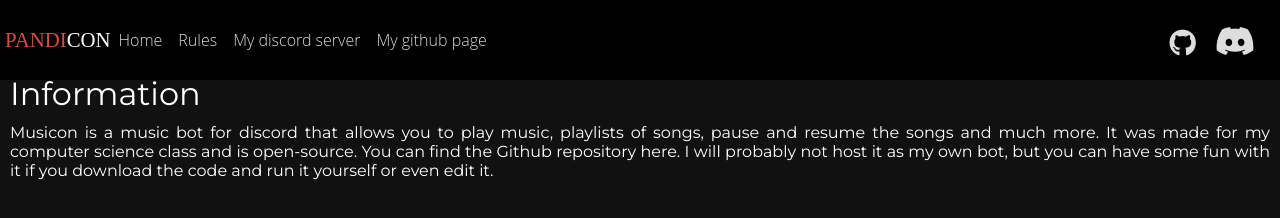
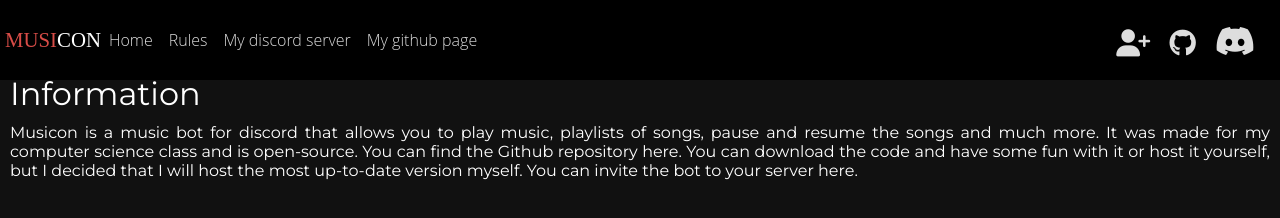
Before and after one commit to Pandicon/pandicon.github.io, a plain HTML site: page musicon/info/index.html in a window 1280 px wide. Drawn offline with Linux system fonts and the light colour scheme; a script that the page names is missing; a web font is replaced by a local one.

Commit message:
Updated information regarding Musicon

```diff
--- a/musicon/info/index.html
+++ b/musicon/info/index.html
@@ -12,12 +12,13 @@
 
 <body>
     <nav class = 'topNav topNavDark'>
-        <a class = 'pandiconTextHeader inheritTextDeco' href='.'><span class='pandiText'>PANDI</span><span class='conText conTextDark'>CON</span></a>
+        <a class = 'pandiconTextHeader inheritTextDeco' href='../'><span class='pandiText'>MUSI</span><span class='conText conTextDark'>CON</span></a>
         <a class = 'navLink inheritTextDeco' href = '../'>Home</a>
         <a class = 'navLink inheritTextDeco' href = '../rules'>Rules</a>
         <a class = 'navLink inheritTextDeco' href = 'https://discord.gg/gCBJ5gW' target="_blank">My discord server</a>
         <a class = 'navLink inheritTextDeco' href = 'https://github.com/Pandicon' target="_blank">My github page</a>
         <div class = 'navRight'>
+            <a class = 'navR inheritTextDeco iconLink navRightDark fontSize-17' href = 'https://discord.com/oauth2/authorize/?permissions=8&scope=bot&client_id=845575204653760512' target="_blank"><i class="fas fa-user-plus"></i></a>
             <a class = 'navR inheritTextDeco iconLink navRightDark fontSize-17' href = 'https://github.com/Pandicon/Musicon' target="_blank"><i class="fab fa-github"></i></a>
             <a class = 'navR inheritTextDeco iconLink navRightDark' href = 'https://discord.gg/gCBJ5gW' target="_blank"><i class="fab fa-discord"></i></a>
         </div>
@@ -26,7 +27,7 @@
         <div class = 'home'>
             <div style='overflow: auto; padding: 10px; text-align: justify;' class='commandsText'>
                 <div style="font-size: 2rem;">Information</div>
-                <div class='padding10Top'>Musicon is a music bot for discord that allows you to play music, playlists of songs, pause and resume the songs and much more. It was made for my computer science class and is open-source. You can find the Github repository <a class = 'text-link' href = 'https://github.com/Pandicon/Musicon' target="_blank">here</a>. I will probably not host it as my own bot, but you can have some fun with it if you download the code and run it yourself or even edit it.</div>
+                <div class='padding10Top'>Musicon is a music bot for discord that allows you to play music, playlists of songs, pause and resume the songs and much more. It was made for my computer science class and is open-source. You can find the Github repository <a class = 'text-link' href = 'https://github.com/Pandicon/Musicon' target="_blank">here</a>. You can download the code and have some fun with it or host it yourself, but I decided that I will host the most up-to-date version myself. You can invite the bot to your server <a class = 'text-link' href = 'https://discord.com/oauth2/authorize/?permissions=8&scope=bot&client_id=845575204653760512' target="_blank">here</a>.</div>
             </div>
         </div>
     </div>
```
Also changed, not shown: musicon/index.html (+1 -0 lines).
